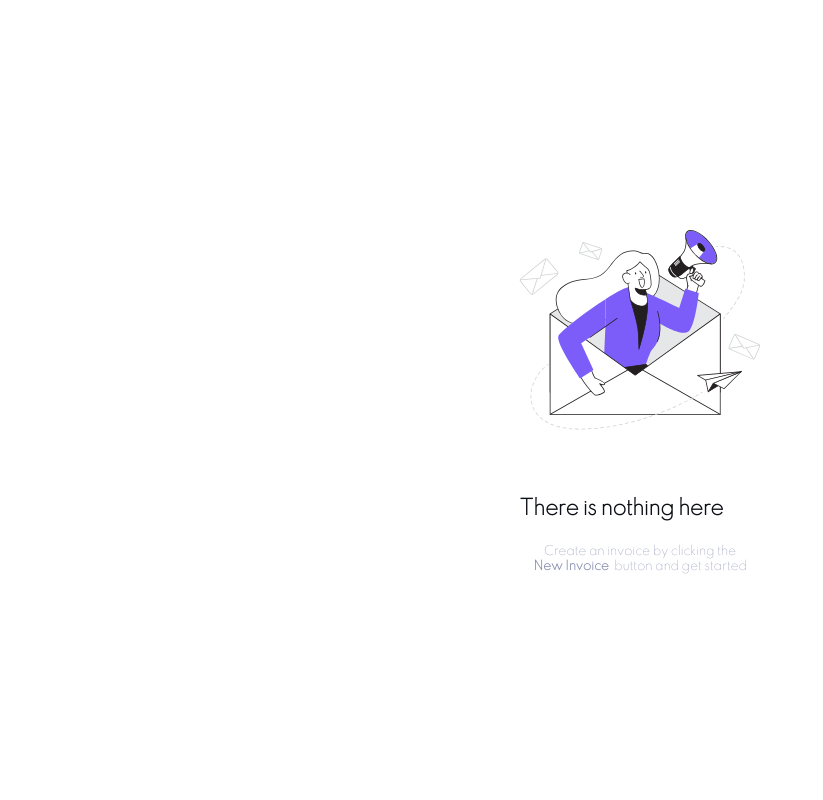
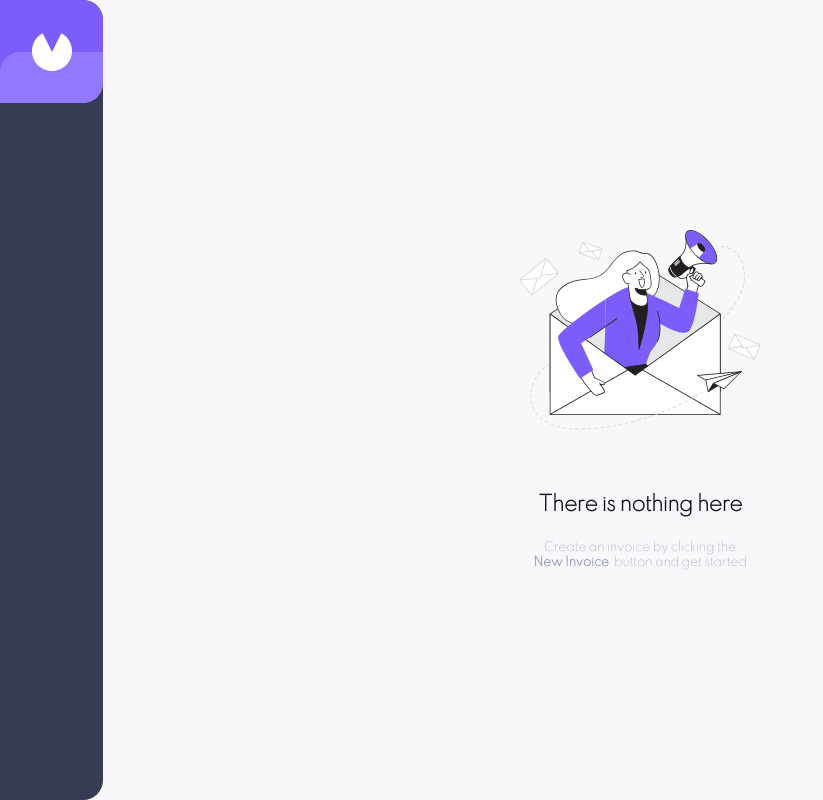
Before and after one commit to AlekseyVY/Invoice_application, a React (Create React App) app: page / in a window 1280 px wide. Shown: the whole page, without its empty margins (0-823 px from the left). Built offline with nearby package versions, Linux system fonts and the light colour scheme.

Commit message:
feat: part of sidebar

```diff
--- a/src/App.tsx
+++ b/src/App.tsx
@@ -1,9 +1,11 @@
 import { Container } from './app.style';
 import { InvoicesRenderer } from './components/invoicesRenderer/InvoicesRenderer';
+import { Sidebar } from './components/sidebar/Sidebar';
 
 function App() {
   return (
     <Container>
+      <Sidebar />
       <InvoicesRenderer />
     </Container>
   );
--- a/src/app.style.ts
+++ b/src/app.style.ts
@@ -1,8 +1,11 @@
 import styled from 'styled-components';
 
 export const Container = styled.div`
+  max-width: 1440px;
   width: 100%;
   min-height: 100vh;
+  height: 100%;
+  position: relative;
   display: flex;
   align-items: center;
   justify-content: center;
--- a/src/components/invoicesRenderer/InvoicesRenderer.tsx
+++ b/src/components/invoicesRenderer/InvoicesRenderer.tsx
@@ -2,6 +2,7 @@ import { useEffect, useState } from 'react';
 import { ReactComponent as NoInvoices } from '../../assets/noInvoices.svg';
 import { LogoText, NoInvoicesWrapper, SecText } from './invoicesRenderer.style';
 
+// TODO: invoice generation, fetching data from store, create story.
 export const InvoicesRenderer = () => {
   const [invoices, setInvoices] = useState(true);
 
--- a/src/components/invoicesRenderer/invoicesRenderer.style.ts
+++ b/src/components/invoicesRenderer/invoicesRenderer.style.ts
@@ -3,6 +3,9 @@ import styled from 'styled-components';
 export const NoInvoicesWrapper = styled.div`
   width: 242px;
   height: 341px;
+  display: flex;
+  flex-direction: column;
+  align-items: center;
   font-family: Spartan,serif;
   font-style: normal;
 `;
--- /dev/null
+++ b/src/components/sidebar/Sidebar.tsx
@@ -0,0 +1,10 @@
+import { Container, SidebarLogoWrapper } from './sidebar.style';
+import { ReactComponent as Logo } from '../../assets/sidebar/logo.svg';
+
+export const Sidebar = () => (
+  <Container>
+    <SidebarLogoWrapper>
+      <Logo />
+    </SidebarLogoWrapper>
+  </Container>
+);
--- /dev/null
+++ b/src/components/sidebar/sidebar.style.ts
@@ -0,0 +1,22 @@
+import styled from 'styled-components';
+import logoWrapper from '../../assets/sidebar/sidebar_logo_wrapper.svg';
+
+export const Container = styled.div`
+  width: 103px;
+  min-height: 100vh;
+  height: 100%;
+  position: absolute;
+  left: 0;
+  top: 0;
+  border-radius: 0 20px 20px 0;
+  background-color: #373B53;
+`;
+
+export const SidebarLogoWrapper = styled.div`
+  width: 100%;
+  height: 103px;
+  display: flex;
+  align-items: center;
+  justify-content: center;
+  background-image: url(${logoWrapper});
+`;
--- a/src/styles/globals.css
+++ b/src/styles/globals.css
@@ -1,3 +1,12 @@
 p {
     margin: 0;
 }
+
+#root {
+    width: 100%;
+    min-height: 100vh;
+    display: flex;
+    align-items: center;
+    justify-content: center;
+    background-color: #F8F8FB;
+}
```
Also changed, not shown: src/assets/sidebar/logo.svg (added), src/assets/sidebar/sidebar_logo_wrapper.svg (added), src/styled.d.ts (deleted).
